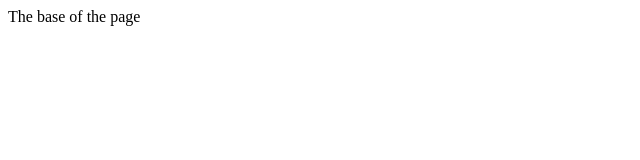
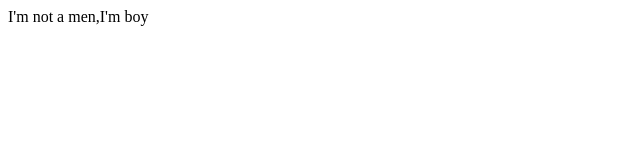
Before and after one commit to dikxarper/eszhan-storage, a plain HTML site: page index.html in a window 1280 px wide. Shown: the full height of the page, 0-640 px from the left. Drawn offline with Linux system fonts and the light colour scheme.

Commit message:
I'm wrote these sentences:I'm not a men,I'm boy

```diff
--- a/index.html
+++ b/index.html
@@ -1,11 +1,11 @@
 <!DOCTYPE html>
 <html lang="en">
-<head>
-    <meta charset="UTF-8">
-    <meta name="viewport" content="width=device-width, initial-scale=1.0">
+  <head>
+    <meta charset="UTF-8" />
+    <meta name="viewport" content="width=device-width, initial-scale=1.0" />
     <title>Document</title>
-</head>
-<body>
-    The base of the page
-</body>
+  </head>
+  <body>
+    I'm not a men,I'm boy
+  </body>
 </html>
```
